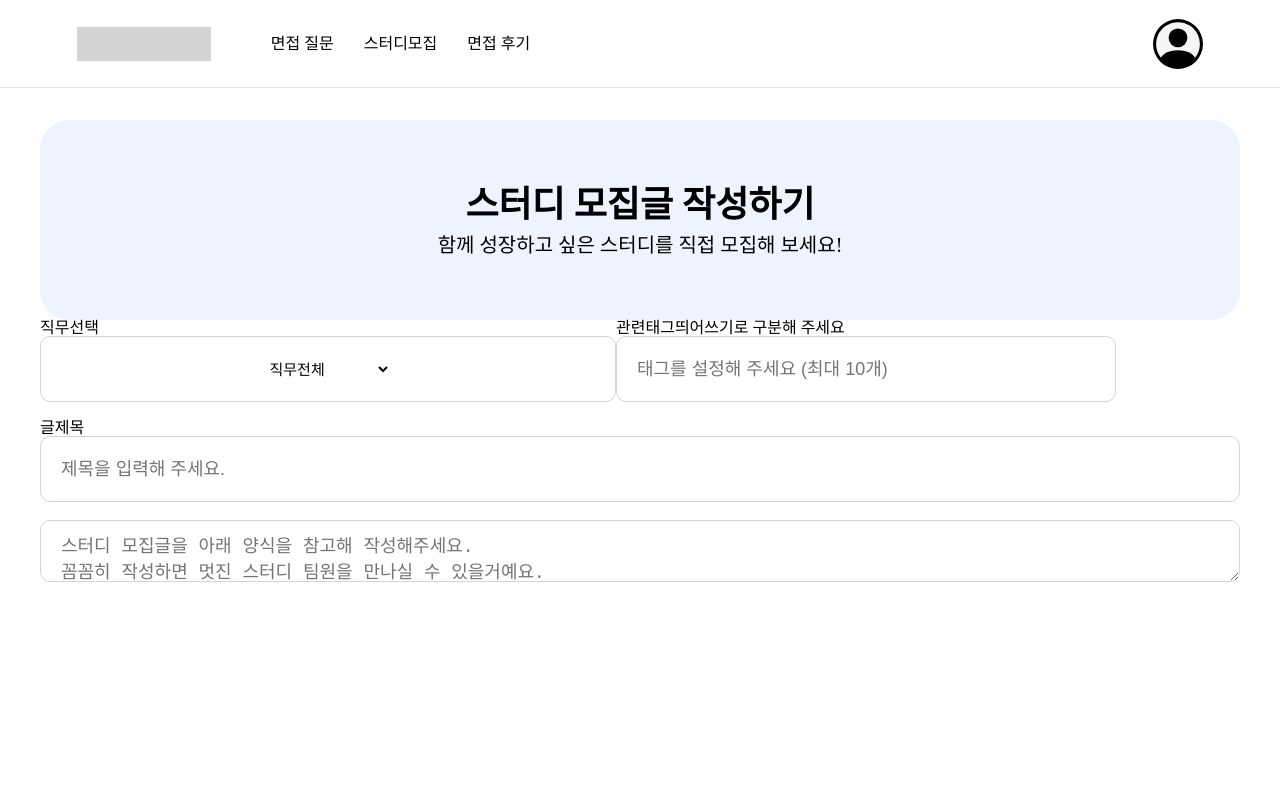
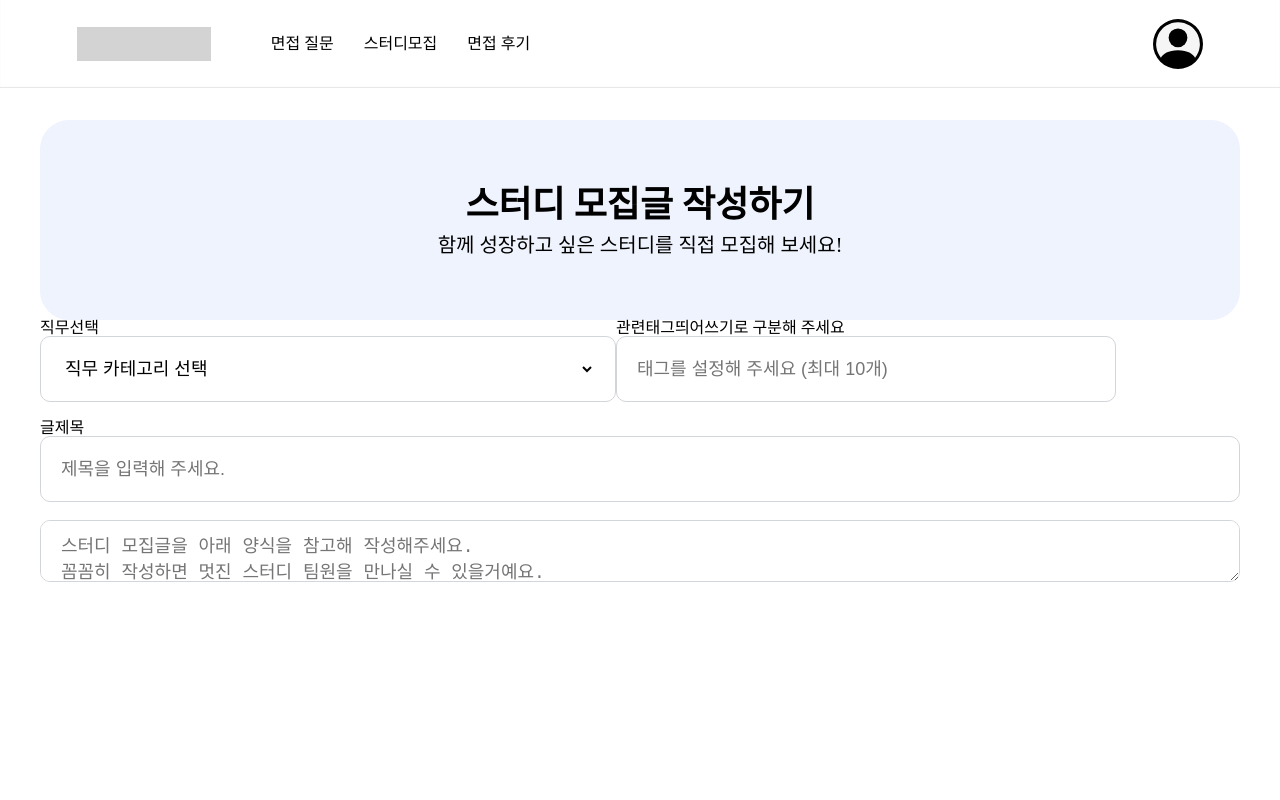
Before and after one commit to codestates-seb/seb39_main_010, a React (Create React App) app in the folder client/: page /study/write in a window 1280 px wide. Shown: the top 800 px of the page. Built offline with nearby package versions, Linux system fonts and the light colour scheme.

Commit message:
Style: selectbox 수정

```diff
--- a/client/src/components/common/SelectBox/SortingRectangle.tsx
+++ b/client/src/components/common/SelectBox/SortingRectangle.tsx
@@ -3,30 +3,42 @@ import styled from 'styled-components';
 import { IOptions } from 'pages/Study/Study';
 
 export const SortingContainer = styled.div`
-	/* Auto layout */
-
 	display: flex;
 	flex-direction: row;
-	justify-content: center;
 	align-items: center;
 	padding: 10px 20px;
 
 	width: 576px;
 	height: 66px;
 
-	/* Gray/300 */
-
 	border: 1px solid #d2d5da;
 	border-radius: 10px;
 
+	form {
+		display: flex;
+		justify-content: space-between;
+		align-items: center;
+		width: 100%;
+
 		select {
+			width: 100%;
 			padding: 0;
+
 			background: none;
 			border: none;
 			outline: none;
-		color: #000000;
-		font-size: 15px;
+			font-size: 18px;
 			line-height: 40px;
+
+			option[value=''][disabled] {
+				display: none;
+			}
+		}
+	}
+	:focus {
+		outline: none !important;
+		border-color: #94caf3;
+		box-shadow: 0 0 0px 4px #d6edfc;
 	}
 `;
 
@@ -37,8 +49,11 @@ interface Props {
 const Filtering = ({ options }: Props) => {
 	return (
 		<SortingContainer>
-			<form>
-				<select>
+			<form onFocus={() => SortingContainer}>
+				<select required>
+					<option value="" disabled selected>
+						직무 카테고리 선택
+					</option>
 					{options.map((option: IOptions) => {
 						return <option key={option.value}>{option.name}</option>;
 					})}
```
Lines whose indentation alone changed are shown as unchanged.
